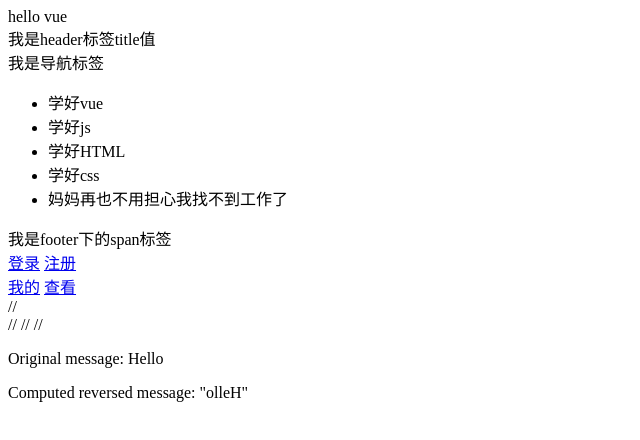
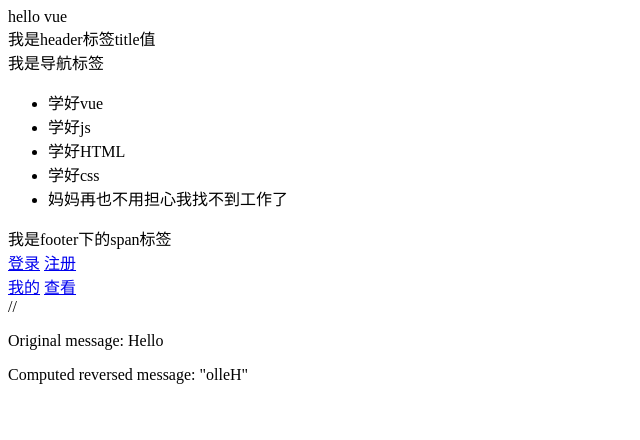
Before and after one commit to 1683907644/vue-progect, a plain HTML site: page index.html in a window 1280 px wide. Shown: the whole page, without its empty margins (0-640 px from the left). Drawn offline with Linux system fonts and the light colour scheme.

Commit message:
今天完成

```diff
--- a/index.html
+++ b/index.html
@@ -77,10 +77,10 @@ Vue.component("my-header", {
     <a href="#">我的</a>
     <a href="#" @click="handlePropsData">查看</a>
     </div>
-    // <div class="my-header-props">
-    // {{ todo }}
-    // {{ ll }}
-    // </div>
+     <div class="my-header-props">
+     {{ todo }}
+    //  {{ ll }}
+    </div>
     </div>
     `,
     data: function () {
```
